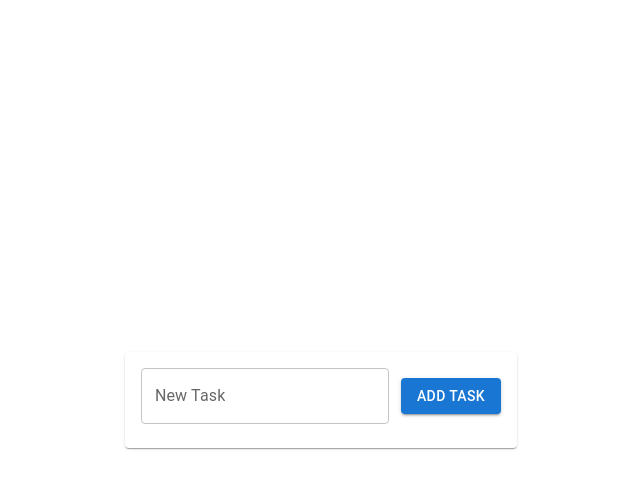
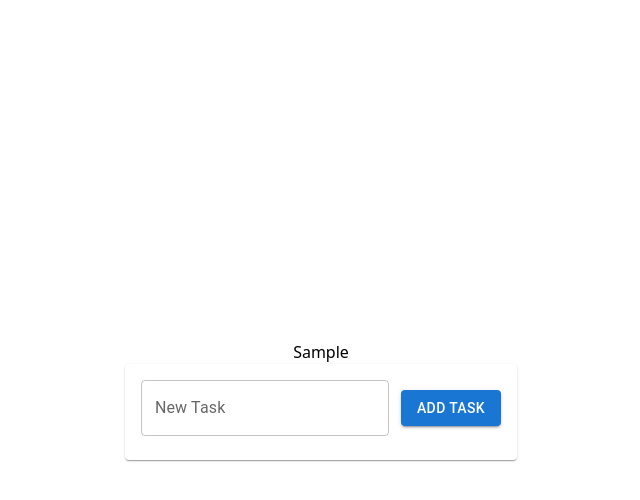
Before and after one commit to OSUMed/todolist-srikanth-userstories, a React (Create React App) app in the folder todolist-userstories/: page / in a window 1280 px wide. Both pictures are taken after typing "Sample" into the empty fields and a click on the button "ADD TASK". Shown: the top 500 px of the page, without its empty margins (319-959 px from the left). Built offline with nearby package versions, Linux system fonts and the light colour scheme.

Commit message:
move flex box up a level to to-do-list component and remove unused box tag in toDoForm

```diff
--- a/todolist-userstories/src/components/ToDoAddForm.jsx
+++ b/todolist-userstories/src/components/ToDoAddForm.jsx
@@ -26,7 +26,6 @@
   };
 
   return (
-    <Box className="h-screen flex justify-center items-center">
     <Card>
       <CardContent>
         <form onSubmit={handleSubmit} noValidate>
@@ -61,7 +60,6 @@
         </form>
       </CardContent>
     </Card>
-    </Box>
   );
 };
 
--- a/todolist-userstories/src/components/ToDoList.jsx
+++ b/todolist-userstories/src/components/ToDoList.jsx
@@ -4,7 +4,14 @@
 const ToDoList = () => {
   const [toDoList, setToDoList] = useState([]);
   return (
-    <div>
+    <div className="h-screen flex flex-col justify-center items-center">
+      {toDoList.map((task) => {
+        return (
+          <div key={task.id}>
+            <p>{task.taskName}</p>
+          </div>
+        );
+      })}
       <ToDoAddForm setToDoList={setToDoList} />
     </div>
   );
```
Lines whose indentation alone changed are shown as unchanged.
